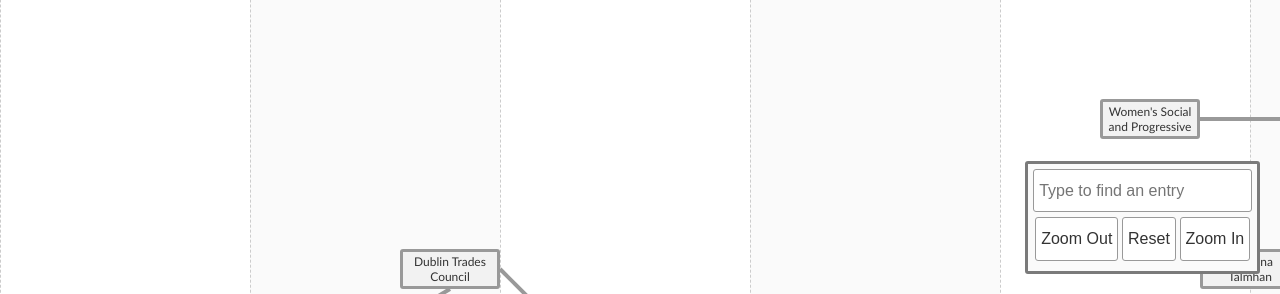
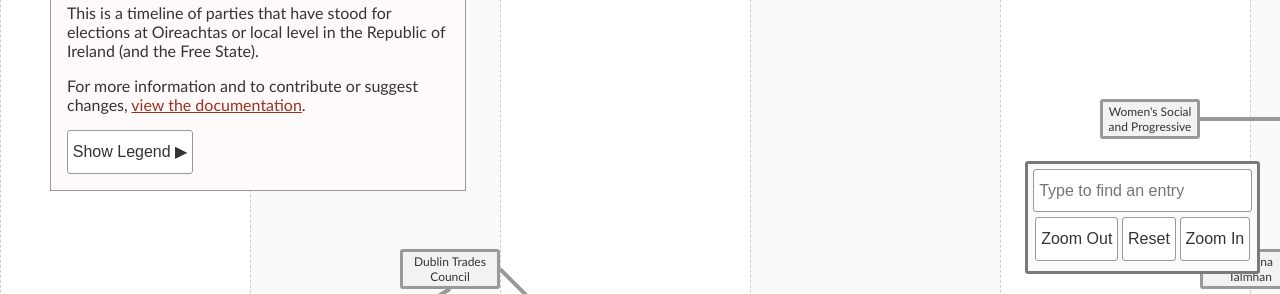
Before and after one commit to Aonrud/Irish-Electoral-Parties, a website: page docs/index.html in a window 1280 px wide. Shown: the part 506-800 px from the top of the page. Drawn offline with Linux system fonts and the light colour scheme.

Commit message:
fix: move label to empty space

```diff
--- a/styles.scss
+++ b/styles.scss
@@ -58,7 +58,7 @@ button {
 .label {
 	z-index: 12;
 	position: absolute;
-	top: 100px;
+	top: 400px;
 	left: 50px;
 	max-width: 26em;
 	border: 1px solid var(--tl-colour-stroke);
```
Also changed, not shown: docs/styles.min.css.
